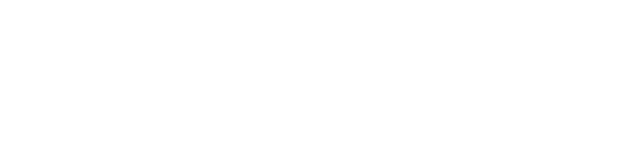
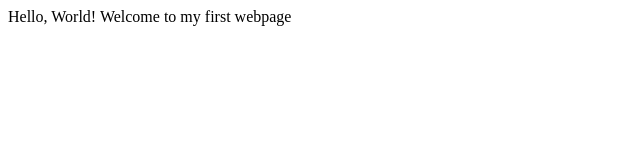
Before and after one commit to Jmos-Mbugua/my-first-website, a plain HTML site: page my-first-webpage.html in a window 1280 px wide. Shown: the whole page, without its empty margins (0-640 px from the left). Drawn offline with Linux system fonts and the light colour scheme.

Commit message:
Add title and content

```diff
--- a/my-first-webpage.html
+++ b/my-first-webpage.html
@@ -3,9 +3,10 @@
     <meta charset="UTF-8">
     <meta name="viewport" content="width=device-width, initial-scale=1.0">
     <meta http-equiv="X-UA-Compatible" content="ie=edge">
-    <title>Document</title>
+    <title>My first Webpage!</title>
 </head>
 <body>
-
+    Hello, World!
+    Welcome to my first webpage
 </body>
 </html>
```
